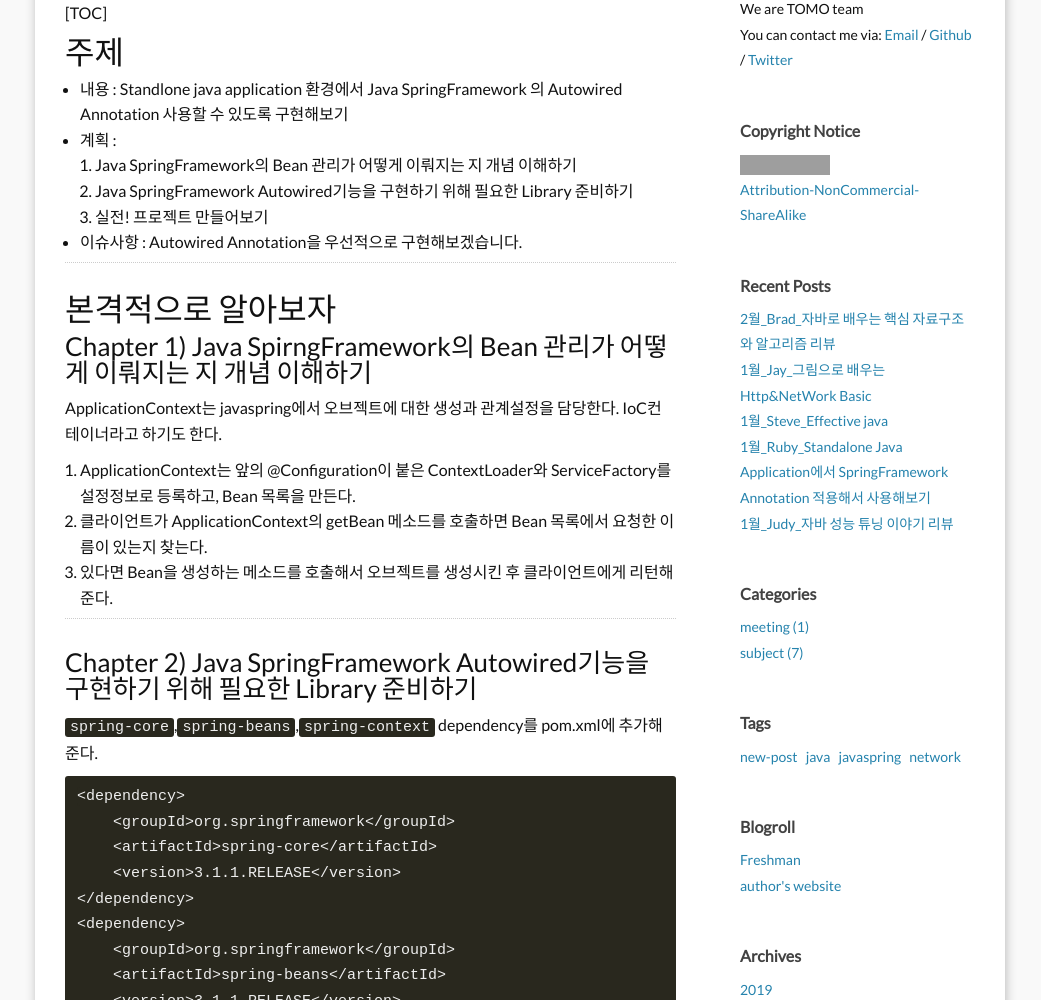
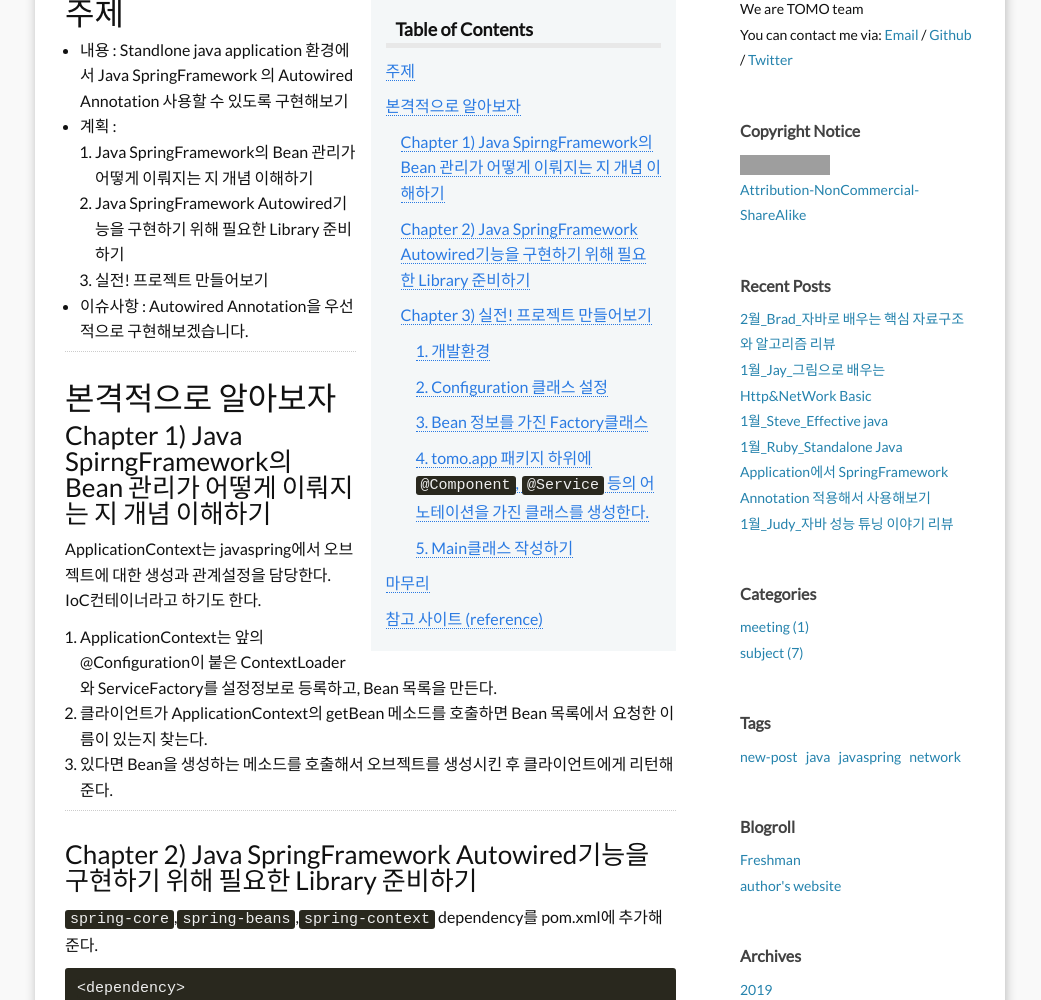
Before and after one commit to devteam-tomo/devteam-tomo.github.io, a Jekyll site: the page built from _posts/subject/2019-1-19-1_subject_ruby.md, in a window 1280 px wide and 1400 px high, cut to the strip 400-1400 px from the top of the window. Shown: the whole strip, without its empty margins (120-1161 px from the left). Built offline with Jekyll 4.4.1, drawn with Linux system fonts in a browser that asks for light colours; comment, search, counter and statistics services are not loaded; grey boxes are pictures that could not be loaded.

Commit message:
[ruby]목차추가

```diff
--- a/_posts/subject/2019-1-19-1_subject_ruby.md
+++ b/_posts/subject/2019-1-19-1_subject_ruby.md
@@ -8,8 +8,8 @@ comments: true
 ---
 
 
-
-[TOC]
+* 목차
+{:toc}
 
 
 ## 주제
```
